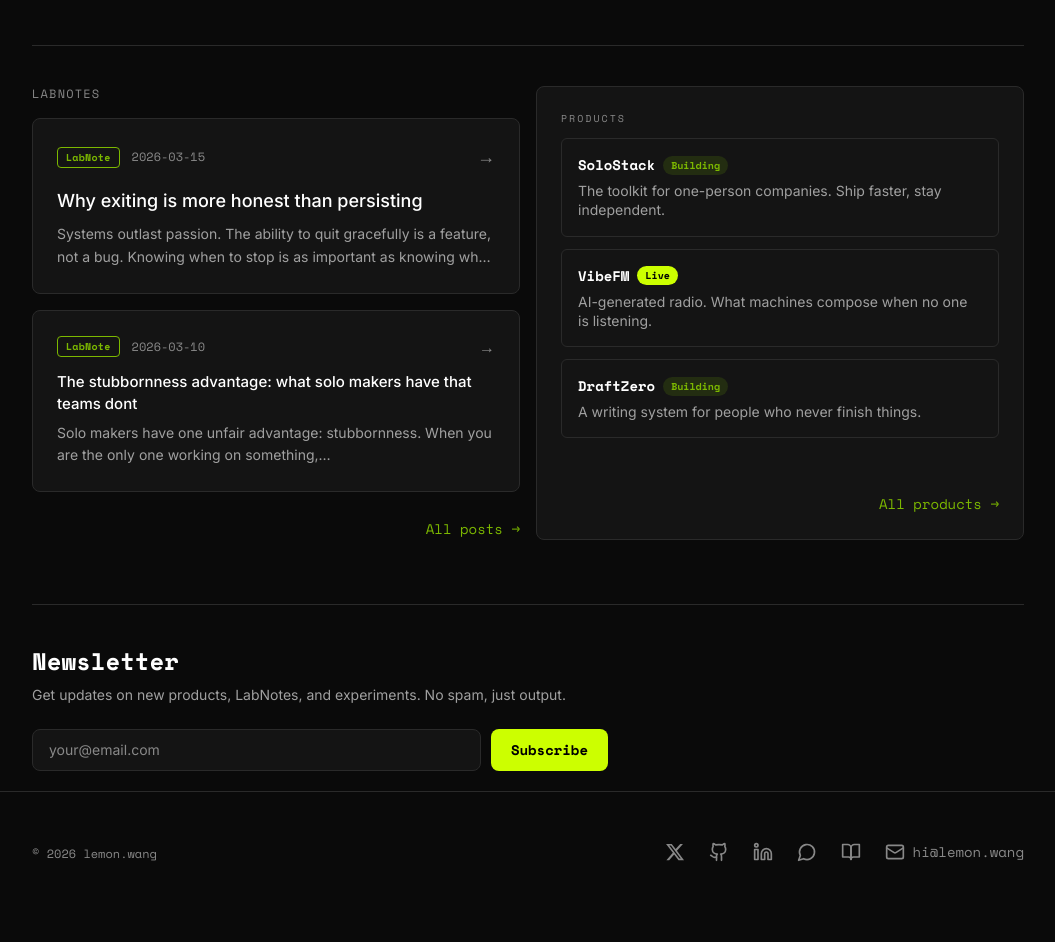
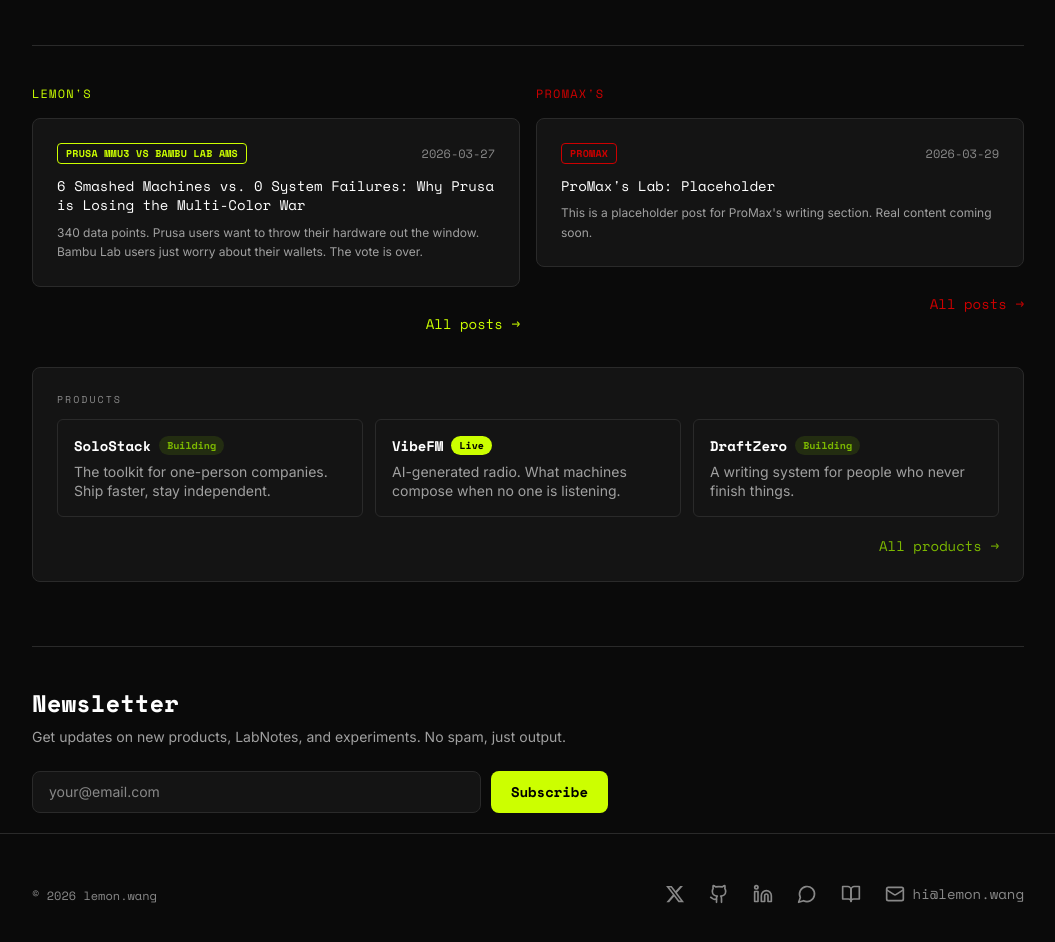
Before and after one commit to MakerCore/lemon-wang, a Next.js app: page / in a window 1280 px wide. Shown: the part 640-1582 px from the top of the page, without its empty margins (112-1167 px from the left). Before the commit the page ends 1552 px from the top, so only its background shows below. Built offline with nearby package versions, Linux system fonts and the light colour scheme.

Commit message:
feat(home): server component, real MDX for LEMON'S/PROMAX'S columns, extract NewsletterForm

```diff
--- a/app/page.tsx
+++ b/app/page.tsx
@@ -1,75 +1,38 @@
-'use client';
-
-import { useState } from 'react';
+import fs from 'fs'
+import path from 'path'
+import matter from 'gray-matter'
 import Link from 'next/link';
 import Footer from '@/components/Footer';
-import { MOCK_POSTS, MOCK_PRODUCTS } from '@/lib/mock-data';
+import NewsletterForm from '@/components/NewsletterForm';
+import { MOCK_PRODUCTS } from '@/lib/mock-data';
 
-/* ─── Types ─── */
-type TypeLabel = 'labnote' | 'music' | 'product';
+/* ─── Data helpers ─── */
 
-/* ─── Shared sub-components ─── */
-
-function TypeBadge({ type }: { type: TypeLabel }) {
-  const map: Record<TypeLabel, { label: string; cls: string }> = {
-    labnote: { label: 'LabNote', cls: 'text-[var(--accent)] border border-[var(--accent)]' },
-    music: { label: 'Music', cls: 'text-purple-400 border border-purple-400' },
-    product: { label: 'Product', cls: 'text-[var(--red)] border border-[var(--red)]' },
-  };
-  const { label, cls } = map[type];
-  return (
-    <span className={`inline-block px-2 py-0.5 rounded text-[10px] font-bold tracking-wide font-mono ${cls}`}>
-      {label}
-    </span>
-  );
+function getLatestPosts(dir: string, n = 2) {
+  const fullDir = path.join(process.cwd(), dir)
+  if (!fs.existsSync(fullDir)) return []
+  return fs.readdirSync(fullDir)
+    .filter(f => f.endsWith('.mdx'))
+    .map(filename => {
+      const raw = fs.readFileSync(path.join(fullDir, filename), 'utf-8')
+      const { data } = matter(raw)
+      return {
+        slug: filename.replace('.mdx', ''),
+        title: data.title as string,
+        date: data.date as string,
+        tags: Array.isArray(data.tags) ? data.tags as string[] : [],
+        summary: data.summary as string,
       }
-
-function NewsletterForm() {
-  const [email, setEmail] = useState('');
-  const [status, setStatus] = useState<'idle' | 'success'>('idle');
-
-  const handleSubmit = (e: React.FormEvent) => {
-    e.preventDefault();
-    if (!email) return;
-    setStatus('success');
-    setEmail('');
-    setTimeout(() => setStatus('idle'), 4000);
-  };
-
-  return (
-    <div>
-      <form onSubmit={handleSubmit} className="flex gap-2.5">
-        <input
-          type="email"
-          value={email}
-          onChange={(e) => setEmail(e.target.value)}
-          placeholder="your@email.com"
-          required
-          className="flex-1 px-4 py-2.5 text-sm bg-[var(--bg-card)] border border-[var(--border)] rounded-lg
-                     text-white placeholder:text-[var(--text-muted)]
-                     focus:outline-none focus:border-[var(--accent)] transition-colors"
-        />
-        <button
-          type="submit"
-          className="px-5 py-2.5 text-sm font-bold text-black bg-[var(--highlight)] rounded-lg
-                     hover:bg-white active:scale-[0.98] transition-all cursor-pointer font-mono whitespace-nowrap"
-        >
-          Subscribe
-        </button>
-      </form>
-      {status === 'success' && (
-        <p className="text-sm text-[var(--highlight)] mt-3 animate-fade-in">
-          You&apos;re in. Welcome to the loop.
-        </p>
-      )}
-    </div>
-  );
+    })
+    .sort((a, b) => new Date(b.date).getTime() - new Date(a.date).getTime())
+    .slice(0, n)
 }
 
 /* ─── Page ─── */
 
 export default function Home() {
-  const [lat1, lat2] = MOCK_POSTS;
+  const lemonPosts = getLatestPosts('content/posts')
+  const promaxPosts = getLatestPosts('content/promax')
 
   return (
     <>
@@ -161,66 +124,92 @@
 
           </div>
 
-          {/* ── LABNOTES SECTION ── */}
+          {/* ── LEMON'S / PROMAX'S SECTION ── */}
           <section id="labnotes" className="mt-16 pt-10 border-t border-[var(--border)]">
-            <div className="grid grid-cols-1 lg:grid-cols-2 gap-4 items-stretch">
-              {/* LabNotes Cards */}
+            <div className="grid grid-cols-1 lg:grid-cols-2 gap-4">
+
+              {/* Left — LEMON'S */}
               <div className="space-y-4">
-                <h2 className="font-mono text-xs text-[var(--text-muted)] uppercase tracking-widest mb-4">
-                  LABNOTES
+                <h2 className="font-mono text-xs text-[#CCFF00] uppercase tracking-widest mb-4">
+                  LEMON&apos;S
                 </h2>
+                {lemonPosts.map(post => (
                   <Link
-                  href={`/blog/${lat1.slug}`}
+                    key={post.slug}
+                    href={`/blog/${post.slug}`}
                     className="block bg-[var(--bg-card)] border border-[var(--border)] rounded-[var(--radius-lg)] p-6
-                             group cursor-pointer hover:border-[var(--highlight)] transition-all"
+                               group cursor-pointer hover:border-[#CCFF00] transition-all"
                   >
-                  <div className="flex items-center gap-3 mb-4">
-                    <TypeBadge type={lat1.type === 'music' ? 'music' : 'labnote'} />
-                    <span className="text-xs text-[var(--text-muted)] font-mono">
-                      {lat1.published_at.slice(0, 10)}
+                    <div className="flex items-center gap-3 mb-3">
+                      {post.tags[0] && (
+                        <span className="inline-block px-2 py-0.5 rounded text-[10px] font-bold tracking-wide font-mono text-[#CCFF00] border border-[#CCFF00]">
+                          {post.tags[0].toUpperCase()}
                         </span>
-                    <span className="ml-auto text-[var(--text-muted)] group-hover:text-[var(--highlight)] transition-colors text-lg">→</span>
+                      )}
+                      <span className="text-xs text-[var(--text-muted)] font-mono ml-auto">
+                        {post.date}
+                      </span>
                     </div>
-                  <h2 className="font-medium text-[var(--text-primary)] group-hover:text-[var(--highlight)] transition-colors text-lg mb-2">
-                    {lat1.title}
-                  </h2>
-                  <p className="text-sm text-[var(--text-secondary)] leading-relaxed line-clamp-2">
-                    {lat1.body.slice(0, 140)}…
+                    <h3 className="font-mono text-sm text-[var(--text-primary)] group-hover:text-[#CCFF00] transition-colors mb-2 leading-snug">
+                      {post.title}
+                    </h3>
+                    <p className="text-xs text-[var(--text-secondary)] leading-relaxed line-clamp-2">
+                      {post.summary}
                     </p>
                   </Link>
-                <Link
-                  href={lat2.tags.includes('music') ? '/music' : `/blog/${lat2.slug}`}
-                  className="block bg-[var(--bg-card)] border border-[var(--border)] rounded-[var(--radius-lg)] p-6
-                             group cursor-pointer hover:border-[var(--highlight)] transition-all"
-                >
-                  <div className="flex items-center gap-3 mb-3">
-                    <TypeBadge type={lat2.tags.includes('music') ? 'music' : 'labnote'} />
-                    <span className="text-xs text-[var(--text-muted)] font-mono">
-                      {lat2.published_at.slice(0, 10)}
-                    </span>
-                    <span className="ml-auto text-[var(--text-muted)] group-hover:text-[var(--highlight)] transition-colors">→</span>
-                  </div>
-                  <h3 className="font-medium text-[var(--text-primary)] group-hover:text-[var(--highlight)] transition-colors text-[15px] mb-1.5">
-                    {lat2.title}
-                  </h3>
-                  <p className="text-sm text-[var(--text-secondary)] leading-relaxed line-clamp-2">
-                    {lat2.body.slice(0, 100)}…
-                  </p>
-                </Link>
+                ))}
                 <div className="pt-2 text-right">
-                  <Link
-                    href="/blog"
-                    className="font-mono text-sm text-[var(--accent)] hover:text-[var(--highlight)] transition-colors"
-                  >
+                  <Link href="/blog" className="font-mono text-sm text-[#CCFF00] hover:text-white transition-colors">
                     All posts →
                   </Link>
                 </div>
               </div>
 
-              {/* Products Cards */}
-              <div className="bg-[var(--bg-card)] border border-[var(--border)] rounded-[var(--radius-lg)] p-6 flex flex-col">
+              {/* Right — PROMAX'S */}
+              <div className="space-y-4">
+                <h2 className="font-mono text-xs text-[#CC0000] uppercase tracking-widest mb-4">
+                  PROMAX&apos;S
+                </h2>
+                {promaxPosts.map(post => (
+                  <Link
+                    key={post.slug}
+                    href={`/promax/${post.slug}`}
+                    className="block bg-[var(--bg-card)] border border-[var(--border)] rounded-[var(--radius-lg)] p-6
+                               group cursor-pointer hover:border-[#CC0000] transition-all"
+                  >
+                    <div className="flex items-center gap-3 mb-3">
+                      {post.tags[0] && (
+                        <span className="inline-block px-2 py-0.5 rounded text-[10px] font-bold tracking-wide font-mono text-[#CC0000] border border-[#CC0000]">
+                          {post.tags[0].toUpperCase()}
+                        </span>
+                      )}
+                      <span className="text-xs text-[var(--text-muted)] font-mono ml-auto">
+                        {post.date}
+                      </span>
+                    </div>
+                    <h3 className="font-mono text-sm text-[var(--text-primary)] group-hover:text-[#CC0000] transition-colors mb-2 leading-snug">
+                      {post.title}
+                    </h3>
+                    <p className="text-xs text-[var(--text-secondary)] leading-relaxed line-clamp-2">
+                      {post.summary}
+                    </p>
+                  </Link>
+                ))}
+                <div className="pt-2 text-right">
+                  <Link href="/promax" className="font-mono text-sm text-[#CC0000] hover:text-white transition-colors">
+                    All posts →
+                  </Link>
+                </div>
+              </div>
+
+            </div>
+          </section>
+
+          {/* ── PRODUCTS SECTION ── */}
+          <section className="mt-8">
+            <div className="bg-[var(--bg-card)] border border-[var(--border)] rounded-[var(--radius-lg)] p-6">
               <span className="bento-label">Products</span>
-                <div className="flex flex-col gap-3 flex-1">
+              <div className="grid grid-cols-1 sm:grid-cols-3 gap-3">
                 {MOCK_PRODUCTS.map((p) => (
                   <Link
                     key={p.slug}
@@ -255,7 +244,6 @@
                 </Link>
               </div>
             </div>
-            </div>
           </section>
 
           {/* ── NEWSLETTER SECTION ── */}
--- /dev/null
+++ b/components/NewsletterForm.tsx
@@ -0,0 +1,45 @@
+'use client';
+
+import { useState } from 'react';
+
+export default function NewsletterForm() {
+  const [email, setEmail] = useState('');
+  const [status, setStatus] = useState<'idle' | 'success'>('idle');
+
+  const handleSubmit = (e: React.FormEvent) => {
+    e.preventDefault();
+    if (!email) return;
+    setStatus('success');
+    setEmail('');
+    setTimeout(() => setStatus('idle'), 4000);
+  };
+
+  return (
+    <div>
+      <form onSubmit={handleSubmit} className="flex gap-2.5">
+        <input
+          type="email"
+          value={email}
+          onChange={(e) => setEmail(e.target.value)}
+          placeholder="your@email.com"
+          required
+          className="flex-1 px-4 py-2.5 text-sm bg-[var(--bg-card)] border border-[var(--border)] rounded-lg
+                     text-white placeholder:text-[var(--text-muted)]
+                     focus:outline-none focus:border-[var(--accent)] transition-colors"
+        />
+        <button
+          type="submit"
+          className="px-5 py-2.5 text-sm font-bold text-black bg-[var(--highlight)] rounded-lg
+                     hover:bg-white active:scale-[0.98] transition-all cursor-pointer font-mono whitespace-nowrap"
+        >
+          Subscribe
+        </button>
+      </form>
+      {status === 'success' && (
+        <p className="text-sm text-[var(--highlight)] mt-3 animate-fade-in">
+          You&apos;re in. Welcome to the loop.
+        </p>
+      )}
+    </div>
+  );
+}
```
Lines whose indentation alone changed are shown as unchanged.
